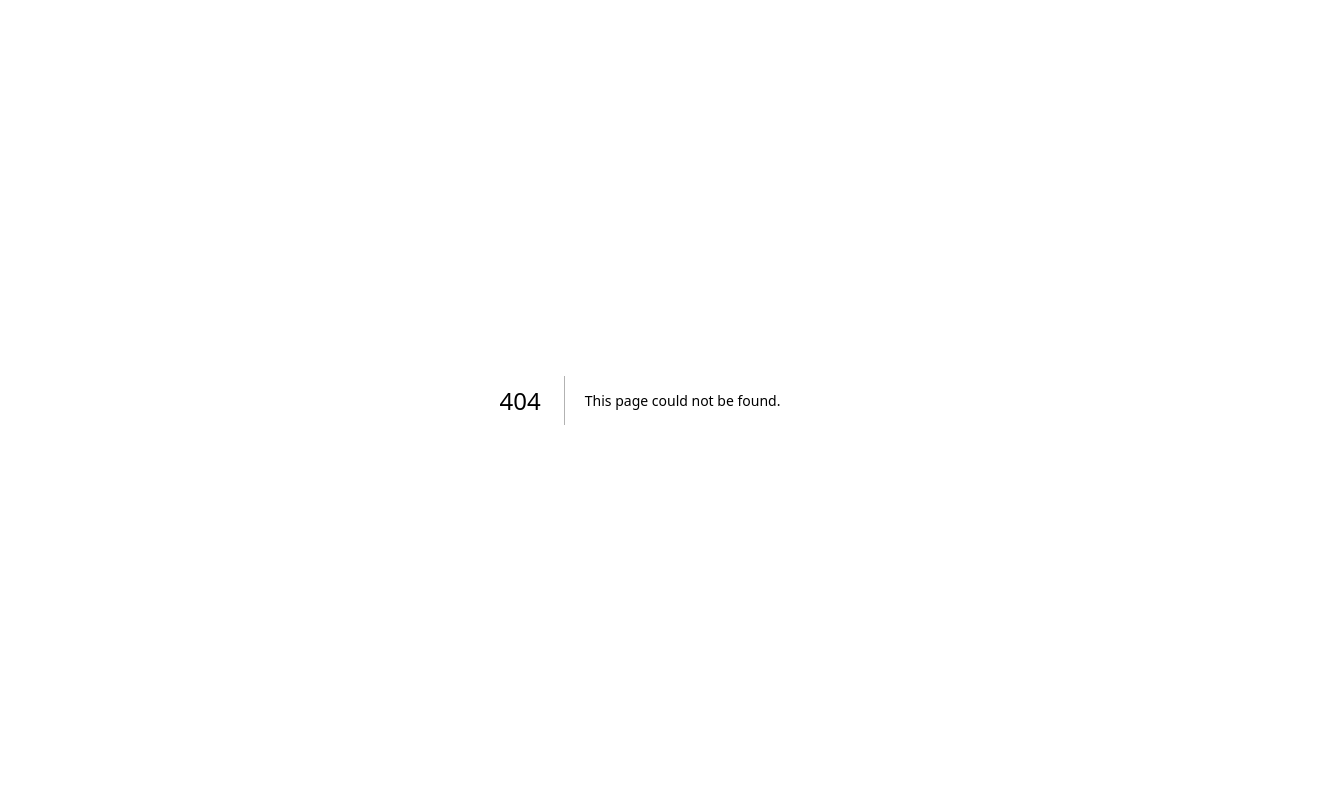
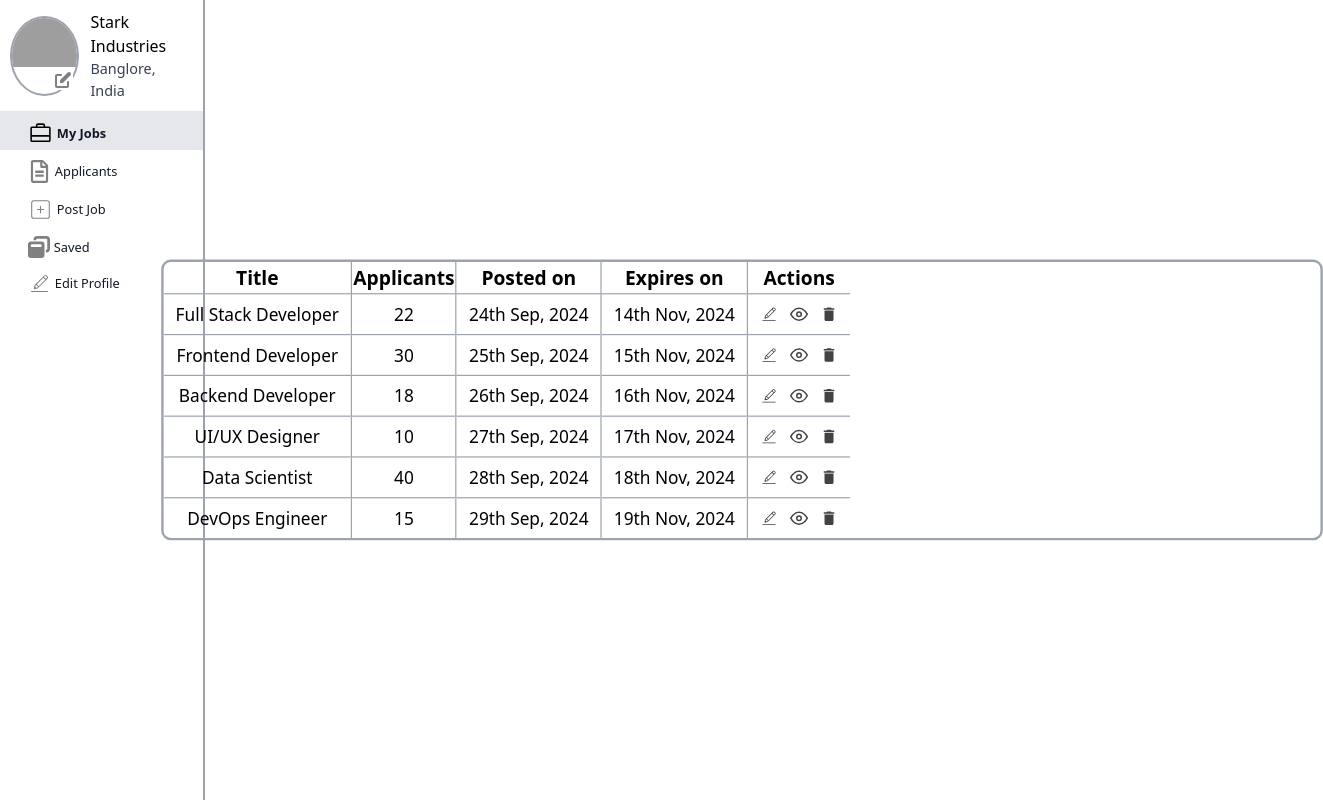
Before and after one commit to ShreeramNew/job-portal-typescript, a Next.js app: page /dashboard/myjob in a window 1280 px wide. Before the commit this address had no page. Shown: the whole page, 1323 px wide, since content can reach past the window. Built offline with nearby package versions, Linux system fonts and the light colour scheme; grey boxes are pictures that could not be loaded.

Commit message:
developing dashboard

```diff
--- /dev/null
+++ b/src/app/dashboard/applicants/page.tsx
@@ -0,0 +1,8 @@
+"use client";
+export default function Page() {
+   return (
+      <div className="h-screen w-screen grid grid-cols-1 border-2 border-red-900  md:grid-cols-12  overflow-x-hidden">
+        Applicants
+      </div>
+   );
+}
--- /dev/null
+++ b/src/app/dashboard/edit/page.tsx
@@ -0,0 +1,8 @@
+"use client";
+export default function Page() {
+   return (
+      <div className="h-screen w-screen grid grid-cols-1 border-2 border-red-900  md:grid-cols-12  overflow-x-hidden">
+         Edit
+      </div>
+   );
+}
--- a/src/app/dashboard/layout.tsx
+++ b/src/app/dashboard/layout.tsx
@@ -9,8 +9,10 @@ export default function RootLayout({
 }>) {
    return (
       <>
-        <LeftNavbar/>
-         {children}
+         <div className=" flex">
+            <LeftNavbar />
+            {children}
+         </div>
       </>
    );
 }
--- /dev/null
+++ b/src/app/dashboard/myjob/page.tsx
@@ -0,0 +1,136 @@
+"use client";
+import { useState } from "react";
+import { CiEdit } from "react-icons/ci";
+import { FiEye } from "react-icons/fi";
+import { MdDelete } from "react-icons/md";
+export default function Page() {
+   const MyJobs = [
+      {
+         jobId: "sbdn53yebdj",
+         title: "Full Stack Developer",
+         applicants: 22,
+         postedOn: "24th Sep, 2024",
+         expiresOn: "14th Nov, 2024",
+      },
+      {
+         jobId: "abc123xyz456",
+         title: "Frontend Developer",
+         applicants: 30,
+         postedOn: "25th Sep, 2024",
+         expiresOn: "15th Nov, 2024",
+      },
+      {
+         jobId: "def456ghi789",
+         title: "Backend Developer",
+         applicants: 18,
+         postedOn: "26th Sep, 2024",
+         expiresOn: "16th Nov, 2024",
+      },
+      {
+         jobId: "jkl987mno321",
+         title: "UI/UX Designer",
+         applicants: 10,
+         postedOn: "27th Sep, 2024",
+         expiresOn: "17th Nov, 2024",
+      },
+      {
+         jobId: "pqr543stu876",
+         title: "Data Scientist",
+         applicants: 40,
+         postedOn: "28th Sep, 2024",
+         expiresOn: "18th Nov, 2024",
+      },
+      {
+         jobId: "vwx901yz234",
+         title: "DevOps Engineer",
+         applicants: 15,
+         postedOn: "29th Sep, 2024",
+         expiresOn: "19th Nov, 2024",
+      },
+   ];
+
+   return (
+      <div className="h-screen  w-screen flex justify-center items-center">
+         <div className="border-2 border-gray-400 rounded-lg scale-[0.4] md:scale-[1.2] w-[90%] overflow-hidden">
+            <table className="">
+               <thead>
+                  <tr>
+                     <th className=" border border-l-0 border-gray-400 border-t-0">Title</th>
+                     <th className=" border border-gray-400 border-t-0  ">Applicants</th>
+                     <th className=" border border-gray-400 border-t-0  ">Posted on</th>
+                     <th className=" border border-gray-400 border-t-0  ">Expires on</th>
+                     <th className=" border border-gray-400 border-t-0 border-r-0 ">Actions</th>
+                  </tr>
+               </thead>
+               <tbody>
+                  {MyJobs.map(({ jobId, title, applicants, postedOn, expiresOn }) => (
+                     <EachRow
+                        key={jobId}
+                        id={jobId}
+                        title={title}
+                        applicants={applicants}
+                        postedOn={postedOn}
+                        expiresOn={expiresOn}
+                     />
+                  ))}
+               </tbody>
+            </table>
+         </div>
+      </div>
+   );
+}
+
+interface PropsType {
+   id: string;
+   title: string;
+   applicants: number;
+   postedOn: string;
+   expiresOn: string;
+}
+const EachRow = ({ title, applicants, postedOn, expiresOn, id }: PropsType) => {
+   const [active, setActive] = useState<number>(0);
+   return (
+      <tr>
+         <td className=" border border-gray-400 border-b-0 text-center border-l-0  py-[1%] px-[10px] text-[0.9rem]">
+            {title}
+         </td>
+         <td className=" border border-gray-400 border-b-0 text-center  py-[1%] px-[10px] text-[0.9rem]">
+            {applicants}
+         </td>
+         <td className=" border border-gray-400 border-b-0 text-center  py-[1%] px-[10px] text-[0.9rem]">
+            {postedOn}
+         </td>
+         <td className=" border border-gray-400 border-b-0 text-center  py-[1%] px-[10px] text-[0.9rem]">
+            {expiresOn}
+         </td>
+         <td className=" border border-gray-400 border-b-0 text-center  py-[1%] px-[10px] text-[0.9rem] border-r-0">
+            <div className=" flex justify-center items-center gap-[10px]">
+               <CiEdit
+                  onMouseOver={() => setActive(1)}
+                  onMouseLeave={() => setActive(0)}
+                  color={active === 1 ? "blue" : "#424242"}
+                  size={15}
+                  title="Edit"
+                  className=" cursor-pointer"
+               />
+               <FiEye
+                  onMouseOver={() => setActive(2)}
+                  onMouseLeave={() => setActive(0)}
+                  color={active === 2 ? "blue" : "#424242"}
+                  size={15}
+                  title="View"
+                  className=" cursor-pointer"
+               />
+               <MdDelete
+                  onMouseOver={() => setActive(3)}
+                  onMouseLeave={() => setActive(0)}
+                  color={active === 3 ? "blue" : "#424242"}
+                  size={15}
+                  title="Delete"
+                  className=" cursor-pointer"
+               />
+            </div>
+         </td>
+      </tr>
+   );
+};
--- /dev/null
+++ b/src/app/dashboard/postJob/page.tsx
@@ -0,0 +1,8 @@
+"use client";
+export default function Page() {
+   return (
+      <div className="h-screen w-screen grid grid-cols-1 border-2 border-red-900  md:grid-cols-12  overflow-x-hidden">
+        Post Job
+      </div>
+   );
+}
--- /dev/null
+++ b/src/app/dashboard/saved/page.tsx
@@ -0,0 +1,8 @@
+"use client";
+export default function Page() {
+   return (
+      <div className="h-screen w-screen grid grid-cols-1 border-2 border-red-900  md:grid-cols-12  overflow-x-hidden">
+         saved
+      </div>
+   );
+}
--- a/src/components/dashboard/LeftNavbar.tsx
+++ b/src/components/dashboard/LeftNavbar.tsx
@@ -1,14 +1,48 @@
+"use client";
 import Image from "next/image";
 import { HiPencilAlt } from "react-icons/hi";
 import { PiSuitcaseSimple } from "react-icons/pi";
+import { CiSquarePlus } from "react-icons/ci";
+import { FaRegFileAlt } from "react-icons/fa";
+import { FaWindowRestore } from "react-icons/fa6";
+import { CiEdit } from "react-icons/ci";
+import { useState } from "react";
+import { useRouter } from "next/navigation";
 export default function LeftNavbar() {
    let title = "Stark Industries";
    let headQuarters = "Banglore, India";
+   let router = useRouter();
+   const StyleOfEachTab =
+      "pl-[14%] pb-[2%] w-full flex justify-start hover:bg-gray-200 items-center cursor-pointer border-t- pt-[10px] border-gray-400 gap-[2%]";
 
+   const [active, setActive] = useState<number>(1);
+
+   const handleTabClick = (tab: number) => {
+      setActive(tab);
+      switch (tab) {
+         case 1:
+            router.push("/dashboard/myjob");
+            break;
+         case 2:
+            router.push("/dashboard/applicants");
+            break;
+         case 3:
+            router.push("/dashboard/postJob");
+            break;
+         case 4:
+            router.push("/dashboard/saved");
+            break;
+         case 5:
+            router.push("/dashboard/edit");
+            break;
+         default:
+            break;
+      }
+   };
    return (
-      <div className=" w-[21%] h-screen border-r-2 border-gray-400">
+      <div className=" hidden md:block md:w-[32%] lg:w-[19%]  h-screen border-r-2 border-gray-400">
          <div className=" flex justify-center items-center p-[10px] gap-[6%]">
-            <div className="border-2 border-gray-400 h-[100px] w-[100px] rounded-[100%] relative">
+            <div className="border-2 border-gray-400 h-[80px] w-[80px] rounded-[100%] relative">
                <div className=" w-full h-full overflow-hidden rounded-[100%]">
                   <Image
                      src="https://cdn.pixabay.com/photo/2012/03/04/00/36/baby-21971_1280.jpg"
@@ -28,13 +62,37 @@ export default function LeftNavbar() {
             </div>
          </div>
 
-         <div>
-            <div className=" flex justify-center items-center border-t-2 pt-[10px] border-gray-400 gap-[2%]">
-               <PiSuitcaseSimple size={25} color="gray" />
-               <div className=" text-md text-gray-900">My Jobs</div>
+         <div className=" flex flex-col justify-center items-center">
+            <div className={StyleOfEachTab+`${active == 1 ? " bg-gray-200" : ""}`} onClick={() => handleTabClick(1)}>
+               <PiSuitcaseSimple size={25} color={active == 1 ? "black" : "gray"} />
+               <div className={`text-[0.8rem] text-gray-900 ${active == 1 ? "font-bold" : ""} `}>
+                  My Jobs
+               </div>
             </div>
-            <div></div>
-            <div></div>
+            <div className={StyleOfEachTab+`${active == 2 ? " bg-gray-200" : ""}`} onClick={() => handleTabClick(2)}>
+               <FaRegFileAlt size={23} color={active == 2 ? "black" : "gray"} />
+               <div className={`text-[0.8rem] text-gray-900 ${active == 2 ? "font-bold" : ""} `}>
+                  Applicants
+               </div>
+            </div>{" "}
+            <div className={StyleOfEachTab+`${active == 3 ? " bg-gray-200" : ""}`} onClick={() => handleTabClick(3)}>
+               <CiSquarePlus size={25} color={active == 3 ? "black" : "gray"} />
+               <div className={`text-[0.8rem] text-gray-900 ${active == 3 ? "font-bold" : ""} `}>
+                  Post Job
+               </div>
+            </div>
+            <div className={StyleOfEachTab+`${active == 4 ? " bg-gray-200" : ""}`} onClick={() => handleTabClick(4)}>
+               <FaWindowRestore size={22} color={active == 4 ? "black" : "gray"} />
+               <div className={`text-[0.8rem] text-gray-900 ${active == 4 ? "font-bold" : ""} `}>
+                  Saved
+               </div>
+            </div>
+            <div className={StyleOfEachTab+`${active == 5 ? " bg-gray-200" : ""}`} onClick={() => handleTabClick(5)}>
+               <CiEdit size={23} color={active == 5 ? "black" : "gray"} />
+               <div className={`text-[0.8rem] text-gray-900 ${active == 5 ? "font-bold" : ""} `}>
+                  Edit Profile
+               </div>
+            </div>
          </div>
       </div>
    );
```
